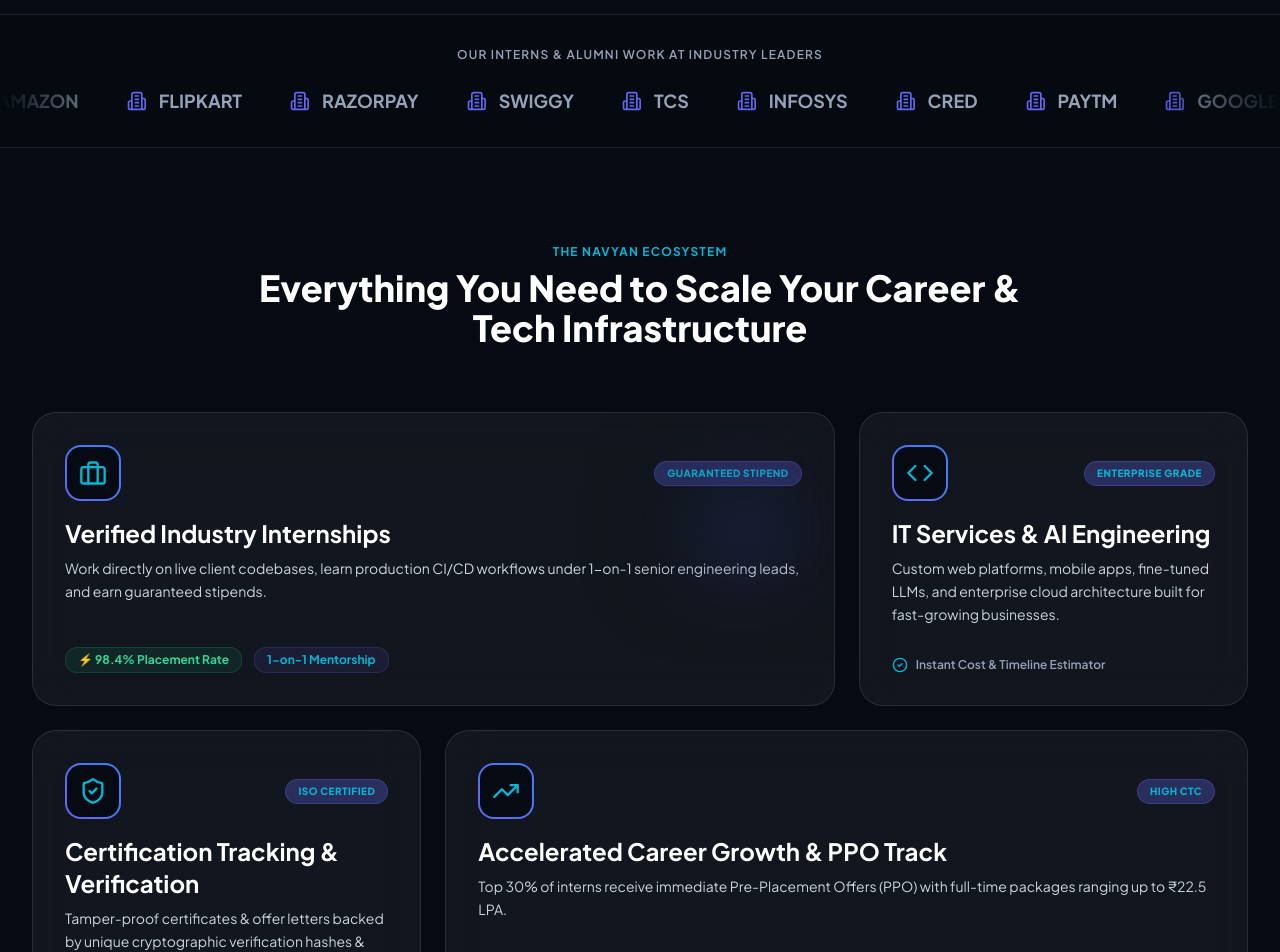
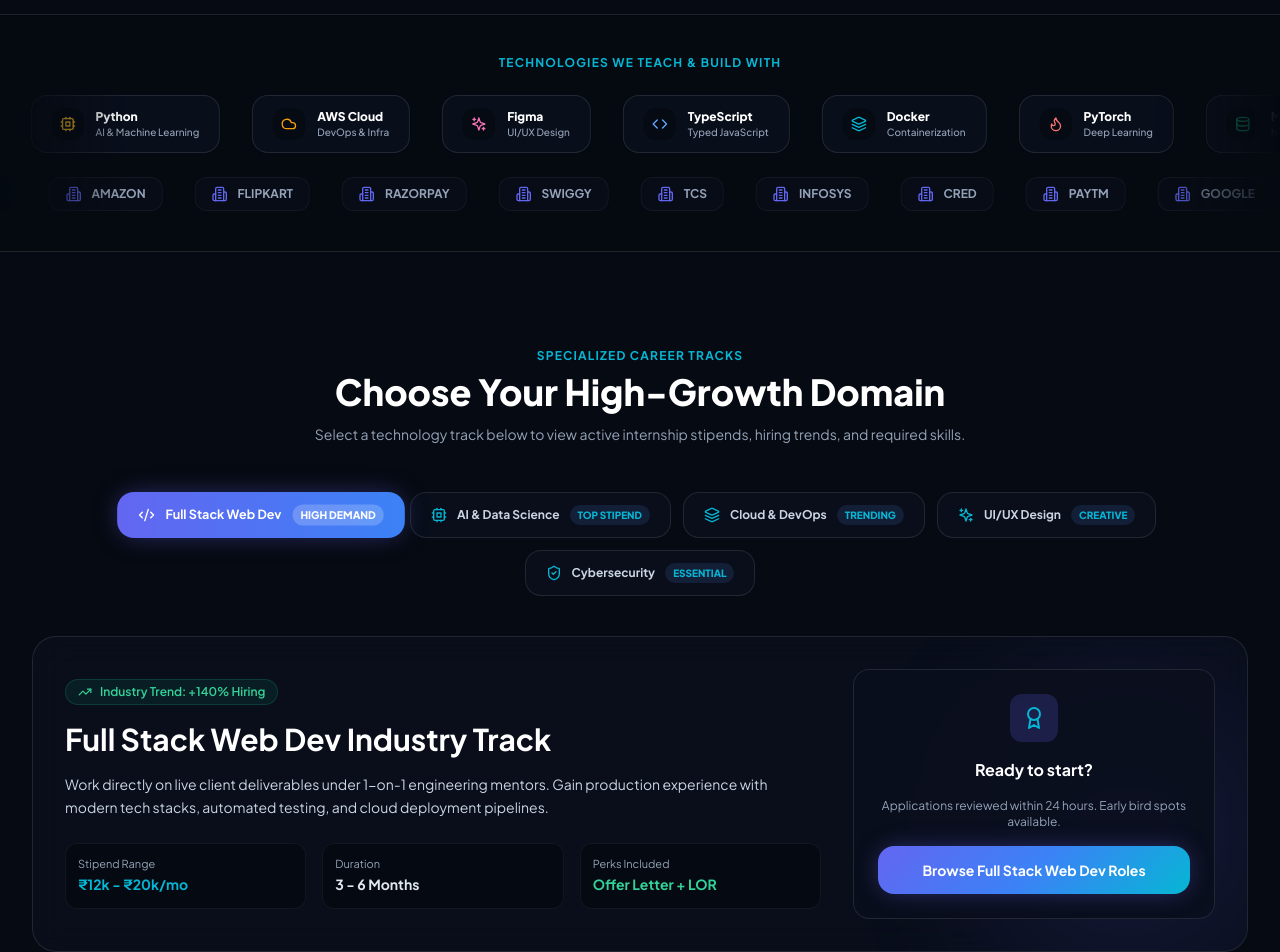
Before and after one commit to Anubhavsaxena2004/frontend_enhancement, a React (Vite) app: page / in a window 1280 px wide. Shown: the part 980-1932 px from the top of the page. Built offline with nearby package versions, Linux system fonts and the light colour scheme.

Commit message:
feat: implement infinite smooth-scrolling Marquee component with edge gradient mask and tech stack badges

```diff
--- a/src/components/Home.jsx
+++ b/src/components/Home.jsx
@@ -1,6 +1,7 @@
 import React, { useState } from 'react';
 import { motion } from 'framer-motion';
 import { Button } from './ui/Button';
+import Marquee from './ui/Marquee';
 import {
   Sparkles,
   ArrowRight,
@@ -20,11 +21,16 @@ import {
   Compass,
   Cpu,
   Layers,
-  Terminal
+  Terminal,
+  Server,
+  Database,
+  Globe,
+  Flame,
+  Cloud
 } from 'lucide-react';
 import { MOCK_INTERNSHIPS, MOCK_TESTIMONIALS, MOCK_SERVICES } from '../data/mockData';
 
-// Motion Primitives - Staggered Word Reveal for Headline (viewport once: true)
+// Headline Stagger Variant
 const headlineText = "Launch Your IT Career with Navyan.";
 
 const sentenceContainer = {
@@ -80,7 +86,7 @@ const bentoCardVariant = {
   }
 };
 
-// Reusable BentoCard Component with Mouse Spotlight Radial Glow
+// Reusable BentoCard Component
 function BentoCard({ children, className = '', icon: Icon, title, subtitle, tag, colSpan = '' }) {
   const [mousePos, setMousePos] = useState({ x: 0, y: 0 });
   const [isHovered, setIsHovered] = useState(false);
@@ -103,7 +109,6 @@ function BentoCard({ children, className = '', icon: Icon, title, subtitle, tag,
       onMouseLeave={() => setIsHovered(false)}
       className={`relative overflow-hidden rounded-3xl border border-slate-200 dark:border-white/10 bg-slate-50/80 dark:bg-white/5 backdrop-blur-xl p-8 hover:border-primary/40 transition-colors duration-300 group ${colSpan} ${className}`}
     >
-      {/* Cursor Mouse Spotlight Radial Gradient */}
       {isHovered && (
         <div
           className="pointer-events-none absolute -inset-px transition-opacity duration-300"
@@ -113,7 +118,6 @@ function BentoCard({ children, className = '', icon: Icon, title, subtitle, tag,
         />
       )}
 
-      {/* Card Content */}
       <div className="relative z-10 flex flex-col justify-between h-full space-y-6">
         <div className="space-y-4">
           <div className="flex items-center justify-between">
@@ -155,6 +159,18 @@ export default function Home({ setActiveTab, onSelectInternship, onOpenAuth }) {
     { title: 'Cloud & DevOps', icon: Layers, badge: 'Trending', stipend: '₹15k - ₹22k/mo', growth: '+180% Hiring' },
     { title: 'UI/UX Design', icon: Sparkles, badge: 'Creative', stipend: '₹10k - ₹16k/mo', growth: '+95% Hiring' },
     { title: 'Cybersecurity', icon: ShieldCheck, badge: 'Essential', stipend: '₹14k - ₹20k/mo', growth: '+160% Hiring' }
+  ];
+
+  const technologies = [
+    { name: 'React 18', type: 'Frontend Framework', color: 'text-cyan-400', icon: Code2 },
+    { name: 'Node.js', type: 'Backend Runtime', color: 'text-emerald-400', icon: Server },
+    { name: 'Python', type: 'AI & Machine Learning', color: 'text-amber-400', icon: Cpu },
+    { name: 'AWS Cloud', type: 'DevOps & Infra', color: 'text-amber-500', icon: Cloud },
+    { name: 'Figma', type: 'UI/UX Design', color: 'text-pink-400', icon: Sparkles },
+    { name: 'TypeScript', type: 'Typed JavaScript', color: 'text-blue-400', icon: Code },
+    { name: 'Docker', type: 'Containerization', color: 'text-cyan-500', icon: Layers },
+    { name: 'PyTorch', type: 'Deep Learning', color: 'text-red-400', icon: Flame },
+    { name: 'MongoDB', type: 'NoSQL Database', color: 'text-emerald-500', icon: Database },
   ];
 
   const handleQuickVerify = (e) => {
@@ -331,29 +347,152 @@ export default function Home({ setActiveTab, onSelectInternship, onOpenAuth }) {
         </div>
       </section>
 
-      {/* MARQUEE BRAND TRUST BANNER */}
-      <section className="border-y border-slate-200 dark:border-white/10 bg-slate-50/80 dark:bg-navy-950/60 py-8 overflow-hidden">
-        <div className="max-w-7xl mx-auto px-4 text-center mb-6">
-          <p className="text-xs font-semibold text-slate-500 dark:text-slate-400 uppercase tracking-widest">
-            Our Interns & Alumni Work At Industry Leaders
+      {/* PROMPT: INFINITE SMOOTH-SCROLLING MARQUEE SECTION WITH GRADIENT EDGE MASKS */}
+      <section className="border-y border-slate-200 dark:border-white/10 bg-slate-50/80 dark:bg-navy-950/60 py-10 overflow-hidden space-y-6">
+        <div className="max-w-7xl mx-auto px-4 text-center">
+          <p className="text-xs font-bold text-brand-indigo dark:text-brand-cyan uppercase tracking-widest">
+            Technologies We Teach & Build With
           </p>
         </div>
-        <div className="flex whitespace-nowrap overflow-hidden [mask-image:linear-gradient(to_right,transparent,black_128px,black_calc(100%-128px),transparent)]">
-          <div className="flex animate-marquee gap-12 text-slate-600 dark:text-slate-400 font-bold text-lg items-center">
-            {['GOOGLE', 'MICROSOFT', 'AMAZON', 'FLIPKART', 'RAZORPAY', 'SWIGGY', 'TCS', 'INFOSYS', 'CRED', 'PAYTM'].concat(['GOOGLE', 'MICROSOFT', 'AMAZON', 'FLIPKART', 'RAZORPAY', 'SWIGGY', 'TCS', 'INFOSYS', 'CRED', 'PAYTM']).map((brand, i) => (
-              <div key={i} className="flex items-center gap-3 hover:text-slate-900 dark:hover:text-white transition-colors">
-                <Building2 className="w-5 h-5 text-brand-indigo" />
-                <span>{brand}</span>
+
+        {/* Marquee 1: Technologies Badge Track */}
+        <Marquee speed="30s" pauseOnHover={true}>
+          {technologies.map((tech, idx) => {
+            const Icon = tech.icon;
+            return (
+              <div
+                key={idx}
+                className="flex items-center gap-3 px-5 py-3 rounded-2xl bg-white dark:bg-navy-900/90 border border-slate-200 dark:border-white/10 shadow-sm hover:border-brand-indigo/50 transition-colors"
+              >
+                <div className={`w-8 h-8 rounded-xl bg-slate-100 dark:bg-navy-950 flex items-center justify-center ${tech.color}`}>
+                  <Icon className="w-4 h-4" />
+                </div>
+                <div className="text-left">
+                  <div className="text-xs font-extrabold text-slate-900 dark:text-white">{tech.name}</div>
+                  <div className="text-[10px] text-slate-500 dark:text-slate-400 font-medium">{tech.type}</div>
+                </div>
               </div>
-            ))}
-          </div>
-        </div>
+            );
+          })}
+        </Marquee>
+
+        {/* Marquee 2: Hiring Companies Track (Reverse Direction) */}
+        <Marquee speed="35s" reverse={true} pauseOnHover={true}>
+          {['GOOGLE', 'MICROSOFT', 'AMAZON', 'FLIPKART', 'RAZORPAY', 'SWIGGY', 'TCS', 'INFOSYS', 'CRED', 'PAYTM'].map((brand, i) => (
+            <div key={i} className="flex items-center gap-2.5 px-4 py-2 rounded-xl bg-slate-100 dark:bg-navy-900/50 border border-slate-200 dark:border-white/5 text-slate-600 dark:text-slate-400 font-bold text-xs">
+              <Building2 className="w-4 h-4 text-brand-indigo" />
+              <span>{brand}</span>
+            </div>
+          ))}
+        </Marquee>
       </section>
 
-      {/* PROMPT FEATURES SECTION: BENTO BOX GRID LAYOUT WITH HOVER SPOTLIGHT */}
+      {/* INTERACTIVE DOMAIN EXPLORER */}
+      <section className="max-w-7xl mx-auto px-4 sm:px-6 lg:px-8">
+        <div className="text-center max-w-3xl mx-auto mb-12">
+          <h2 className="text-xs font-bold text-brand-indigo dark:text-brand-cyan tracking-widest uppercase mb-2">
+            Specialized Career Tracks
+          </h2>
+          <h3 className="text-3xl sm:text-4xl font-extrabold text-slate-900 dark:text-white">
+            Choose Your High-Growth Domain
+          </h3>
+          <p className="mt-3 text-slate-600 dark:text-slate-400 text-sm">
+            Select a technology track below to view active internship stipends, hiring trends, and required skills.
+          </p>
+        </div>
+
+        {/* Domain Buttons */}
+        <div className="flex flex-wrap items-center justify-center gap-3 mb-10">
+          {domains.map((domain, idx) => {
+            const Icon = domain.icon;
+            const isSelected = activeDomainIndex === idx;
+            return (
+              <button
+                key={idx}
+                onClick={() => setActiveDomainIndex(idx)}
+                className={`px-5 py-3 rounded-2xl text-xs font-bold transition-all flex items-center gap-2.5 ${
+                  isSelected
+                    ? 'bg-gradient-to-r from-brand-indigo to-brand-blue text-white shadow-glow-indigo scale-105'
+                    : 'bg-slate-100 dark:bg-navy-900/80 text-slate-700 dark:text-slate-300 hover:text-slate-900 dark:hover:text-white border border-slate-200 dark:border-white/10'
+                }`}
+              >
+                <Icon className={`w-4 h-4 ${isSelected ? 'text-white' : 'text-brand-indigo dark:text-brand-cyan'}`} />
+                <span>{domain.title}</span>
+                <span className={`text-[10px] px-2 py-0.5 rounded-full uppercase font-extrabold ${
+                  isSelected ? 'bg-white/20 text-white' : 'bg-slate-200 dark:bg-navy-800 text-brand-indigo dark:text-brand-cyan'
+                }`}>
+                  {domain.badge}
+                </span>
+              </button>
+            );
+          })}
+        </div>
+
+        {/* Active Domain Spotlight Card */}
+        <motion.div
+          key={activeDomainIndex}
+          initial={{ opacity: 0, y: 10 }}
+          animate={{ opacity: 1, y: 0 }}
+          transition={{ duration: 0.3 }}
+          className="glass-panel p-8 rounded-3xl relative overflow-hidden border border-slate-200 dark:border-white/10 bg-slate-50/90 dark:bg-navy-900/80"
+        >
+          <div className="absolute -right-10 -bottom-10 w-80 h-80 bg-brand-indigo/10 rounded-full blur-3xl pointer-events-none" />
+
+          <div className="grid grid-cols-1 lg:grid-cols-3 gap-8 items-center">
+            <div className="lg:col-span-2 space-y-4">
+              <div className="inline-flex items-center gap-2 px-3 py-1 rounded-full bg-emerald-500/10 text-emerald-600 dark:text-emerald-400 border border-emerald-500/20 text-xs font-semibold">
+                <TrendingUp className="w-3.5 h-3.5" />
+                <span>Industry Trend: {domains[activeDomainIndex].growth}</span>
+              </div>
+              <h4 className="text-2xl sm:text-3xl font-bold text-slate-900 dark:text-white">
+                {domains[activeDomainIndex].title} Industry Track
+              </h4>
+              <p className="text-slate-600 dark:text-slate-300 text-sm leading-relaxed">
+                Work directly on live client deliverables under 1-on-1 engineering mentors. Gain production experience with modern tech stacks, automated testing, and cloud deployment pipelines.
+              </p>
+
+              <div className="grid grid-cols-2 sm:grid-cols-3 gap-4 pt-2">
+                <div className="p-3 rounded-xl bg-white dark:bg-navy-950/80 border border-slate-200 dark:border-white/5">
+                  <span className="text-[11px] text-slate-500 dark:text-slate-400 block">Stipend Range</span>
+                  <span className="text-sm font-bold text-brand-indigo dark:text-brand-cyan">{domains[activeDomainIndex].stipend}</span>
+                </div>
+                <div className="p-3 rounded-xl bg-white dark:bg-navy-950/80 border border-slate-200 dark:border-white/5">
+                  <span className="text-[11px] text-slate-500 dark:text-slate-400 block">Duration</span>
+                  <span className="text-sm font-bold text-slate-800 dark:text-slate-200">3 - 6 Months</span>
+                </div>
+                <div className="p-3 rounded-xl bg-white dark:bg-navy-950/80 border border-slate-200 dark:border-white/5">
+                  <span className="text-[11px] text-slate-500 dark:text-slate-400 block">Perks Included</span>
+                  <span className="text-sm font-bold text-emerald-600 dark:text-emerald-400">Offer Letter + LOR</span>
+                </div>
+              </div>
+            </div>
+
+            <div className="glass-panel p-6 rounded-2xl border border-slate-200 dark:border-white/10 space-y-4 text-center bg-white/80 dark:bg-navy-900/90">
+              <div className="w-12 h-12 mx-auto rounded-xl bg-brand-indigo/20 flex items-center justify-center text-brand-indigo dark:text-brand-cyan">
+                <Award className="w-6 h-6" />
+              </div>
+              <h5 className="text-slate-900 dark:text-white font-bold text-base">Ready to start?</h5>
+              <p className="text-xs text-slate-500 dark:text-slate-400">
+                Applications reviewed within 24 hours. Early bird spots available.
+              </p>
+              <Button
+                variant="primary"
+                size="md"
+                className="w-full"
+                onClick={() => setActiveTab('internships')}
+              >
+                Browse {domains[activeDomainIndex].title} Roles
+              </Button>
+            </div>
+          </div>
+        </motion.div>
+
+      </section>
+
+      {/* FEATURES BENTO BOX SECTION */}
       <section className="max-w-7xl mx-auto px-4 sm:px-6 lg:px-8 relative">
         <div className="text-center max-w-3xl mx-auto mb-16">
-          <h2 className="text-xs font-bold text-brand-indigo dark:text-brand-cyan tracking-widest uppercase mb-2">
+          <h2 className="text-xs font-bold text-brand-indigo tracking-widest uppercase mb-2">
             The Navyan Ecosystem
           </h2>
           <h3 className="text-3xl sm:text-4xl font-extrabold text-slate-900 dark:text-white">
@@ -361,7 +500,7 @@ export default function Home({ setActiveTab, onSelectInternship, onOpenAuth }) {
           </h3>
         </div>
 
-        {/* Bento Box CSS Grid with Framer Motion Entrance Stagger (viewport once: true) */}
+        {/* Bento Box CSS Grid */}
         <motion.div
           variants={bentoGridStagger}
           initial="hidden"
@@ -369,8 +508,7 @@ export default function Home({ setActiveTab, onSelectInternship, onOpenAuth }) {
           viewport={{ once: true, margin: '-50px' }}
           className="grid grid-cols-1 md:grid-cols-3 gap-6"
         >
-
-          {/* Card 1: Verified Internships (Spans 2 columns on desktop) */}
+          {/* Card 1: Verified Internships */}
           <BentoCard
             icon={Briefcase}
             title="Verified Industry Internships"
@@ -378,7 +516,6 @@ export default function Home({ setActiveTab, onSelectInternship, onOpenAuth }) {
             tag="Guaranteed Stipend"
             colSpan="md:col-span-2"
           >
-            {/* Embedded Ambient Haikei Blob Glow */}
             <img
               src="/blob.svg"
               alt="Ambient Glow"
@@ -420,7 +557,7 @@ export default function Home({ setActiveTab, onSelectInternship, onOpenAuth }) {
             </div>
           </BentoCard>
 
-          {/* Card 4: Career Growth & PPO Track (Spans 2 columns on desktop) */}
+          {/* Card 4: Career Growth */}
           <BentoCard
             icon={TrendingUp}
             title="Accelerated Career Growth & PPO Track"
@@ -443,7 +580,6 @@ export default function Home({ setActiveTab, onSelectInternship, onOpenAuth }) {
               </div>
             </div>
           </BentoCard>
-
         </motion.div>
 
         {/* Seamless Layered Wave Section Divider */}
--- /dev/null
+++ b/src/components/ui/Marquee.jsx
@@ -0,0 +1,15 @@
+import React from 'react';
+
+export default function Marquee({ children, speed = '25s', reverse = false, pauseOnHover = true, className = '' }) {
+  return (
+    <div className={`flex whitespace-nowrap overflow-hidden relative w-full [mask-image:linear-gradient(to_right,transparent,black_128px,black_calc(100%-128px),transparent)] ${className}`}>
+      <div
+        className={`flex items-center gap-8 shrink-0 animate-marquee ${reverse ? 'direction-reverse' : ''} ${pauseOnHover ? 'hover:[animation-play-state:paused]' : ''}`}
+        style={{ animationDuration: speed }}
+      >
+        {children}
+        {children}
+      </div>
+    </div>
+  );
+}
```
